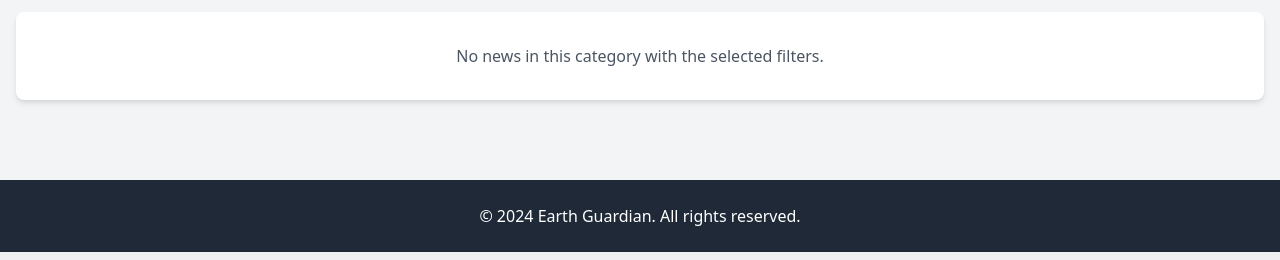
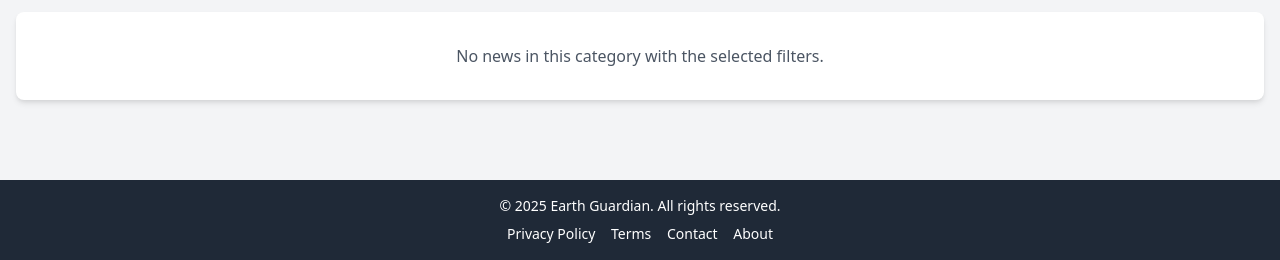
Before and after one commit to hulsfarmer/earthGuardian, a Flask app: page / in a window 1280 px wide. Shown: the part 1790-2050 px from the top of the page. Run offline with Flask 2, Linux system fonts and the light colour scheme; data that the repository does not hold is empty.

Commit message:
Update index.html

```diff
--- a/templates/index.html
+++ b/templates/index.html
@@ -321,13 +321,15 @@
         {% endfor %}
     </main>
 
-    <footer class="bg-gray-800 text-white py-4 md:py-6">
-        <div class="container mx-auto px-4 text-center">
-            <p class="text-sm md:text-base">
-                © 2024 Earth Guardian. All rights reserved.
-            </p>
-        </div>
-    </footer>
+    <footer class="bg-gray-800 text-white py-4 text-center text-sm">
+    <p>&copy; 2025 Earth Guardian. All rights reserved.</p>
+    <div class="mt-2">
+      <a href="/privacy_policy.html" class="hover:underline mr-3">Privacy Policy</a>
+      <a href="/terms_of_service.html" class="hover:underline mr-3">Terms</a>
+      <a href="/contact_us.html" class="hover:underline mr-3">Contact</a>
+      <a href="/about_us.html" class="hover:underline">About</a>
+    </div>
+  </footer>
 
     <script>
         function toggleMobileMenu() {
```
